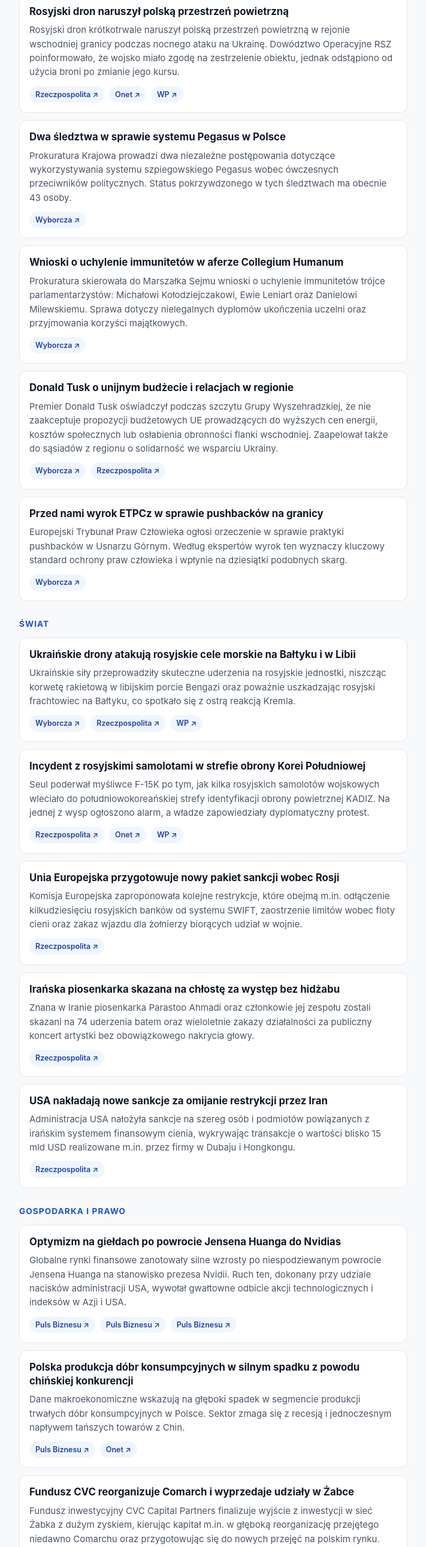
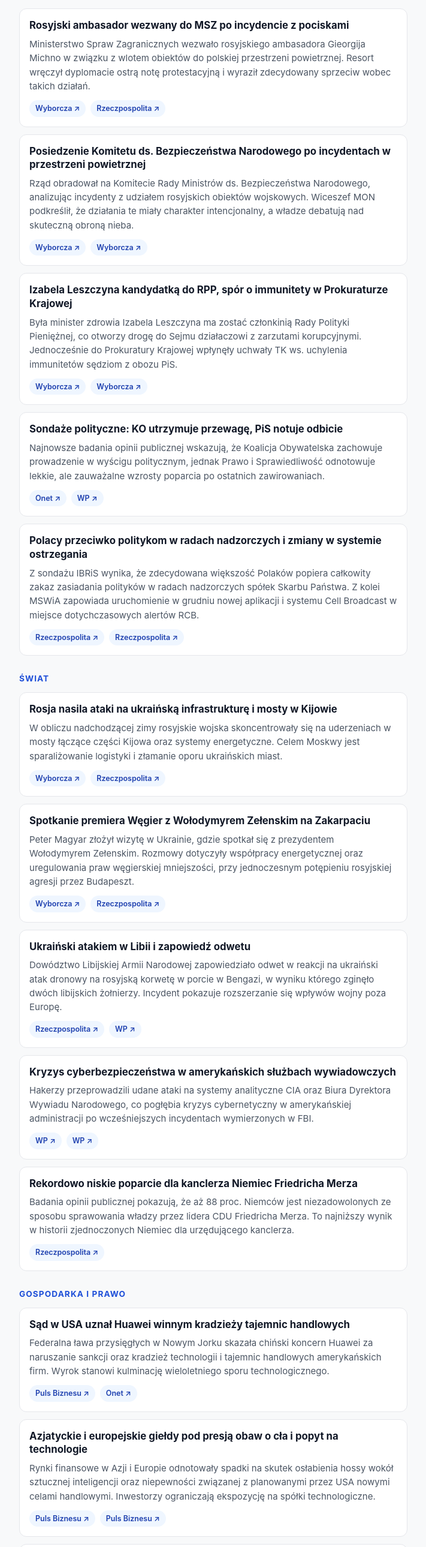
Before and after one commit to lukeakaluke/przeglad, a plain HTML site: page index.html in a window 1280 px wide. Shown: the part 221-2800 px from the top of the page at 60% size, without its empty margins (284-995 px from the left). Drawn offline with Linux system fonts and the light colour scheme.

Commit message:
Aktualizacja przeglądu prasy

```diff
--- a/index.html
+++ b/index.html
@@ -5,7 +5,7 @@
     <meta name="viewport" content="width=device-width, initial-scale=1.0, viewport-fit=cover">
     <meta name="theme-color" content="#111827">
     <link rel="manifest" href="manifest.json">
-    <title>Poranny Przegląd — 24 listopada 2026</title>
+    <title>Poranny Przegląd — 25 listopada 2026</title>
     <style>
         :root {
             --bg: #f8f9fa;
@@ -116,9 +116,9 @@
 </head>
 <body>
     <header>
-        <div class="meta">24 listopada 2026 • Aktualizacja 06:54</div>
+        <div class="meta">25 listopada 2026 • Aktualizacja 06:56</div>
         <h1>Poranny Przegląd Prasy</h1>
-        <p class="lead">Rosyjski dron naruszył polską przestrzeń powietrzną, a w kraju rozwijają się kluczowe śledztwa polityczne i finansowe.</p>
+        <p class="lead">Poranny przegląd prasy skupia się na napięciu geopolitycznym wokół naruszenia przestrzeni powietrznej, rosyjskich atakach na infrastrukturę Ukrainy oraz kluczowych decyzjach gospodarczych i sondażach politycznych w kraju.</p>
     </header>
     <main>
 
@@ -126,33 +126,33 @@
         <h2>Polska</h2>
 
         <article class="card">
-            <h3>Rosyjski dron naruszył polską przestrzeń powietrzną</h3>
-            <p>Rosyjski dron krótkotrwale naruszył polską przestrzeń powietrzną w rejonie wschodniej granicy podczas nocnego ataku na Ukrainę. Dowództwo Operacyjne RSZ poinformowało, że wojsko miało zgodę na zestrzelenie obiektu, jednak odstąpiono od użycia broni po zmianie jego kursu.</p>
-            <div class="sources"><a class="badge" href="https://www.rp.pl/wojsko/art45532721-rosyjski-dron-naruszyl-przestrzen-powietrzna-polski-wojsko-mialo-zgode-na-zestrzelenie" target="_blank" rel="noopener noreferrer">Rzeczpospolita ↗</a><a class="badge" href="https://wiadomosci.onet.pl/swiat/alarm-przy-granicy-do-polski-wlecial-rosyjski-dron-podsumowanie-nocy/8hst2bs" target="_blank" rel="noopener noreferrer">Onet ↗</a><a class="badge" href="https://wiadomosci.wp.pl/wojsko-wydalo-nowy-komunikat-rosyjski-dron-naruszyl-polska-przestrzen-7354262578300928a" target="_blank" rel="noopener noreferrer">WP ↗</a></div>
+            <h3>Rosyjski ambasador wezwany do MSZ po incydencie z pociskami</h3>
+            <p>Ministerstwo Spraw Zagranicznych wezwało rosyjskiego ambasadora Gieorgija Michno w związku z wlotem obiektów do polskiej przestrzeni powietrznej. Resort wręczył dyplomacie ostrą notę protestacyjną i wyraził zdecydowany sprzeciw wobec takich działań.</p>
+            <div class="sources"><a class="badge" href="https://wyborcza.pl/7,75398,33148979,rosyjski-ambasador-wezwany-do-msz-doskonale-wie-skad-pochodzily.html" target="_blank" rel="noopener noreferrer">Wyborcza ↗</a><a class="badge" href="https://www.rp.pl/dyplomacja/art45537041-incydent-z-rosyjskimi-pociskami-ambasador-rosji-otrzymal-ostra-note-protestacyjna" target="_blank" rel="noopener noreferrer">Rzeczpospolita ↗</a></div>
         </article>
 
         <article class="card">
-            <h3>Dwa śledztwa w sprawie systemu Pegasus w Polsce</h3>
-            <p>Prokuratura Krajowa prowadzi dwa niezależne postępowania dotyczące wykorzystywania systemu szpiegowskiego Pegasus wobec ówczesnych przeciwników politycznych. Status pokrzywdzonego w tych śledztwach ma obecnie 43 osoby.</p>
-            <div class="sources"><a class="badge" href="https://wyborcza.pl/7,75398,33146471,dwa-sledztwa-w-sprawie-pegasusa.html" target="_blank" rel="noopener noreferrer">Wyborcza ↗</a></div>
+            <h3>Posiedzenie Komitetu ds. Bezpieczeństwa Narodowego po incydentach w przestrzeni powietrznej</h3>
+            <p>Rząd obradował na Komitecie Rady Ministrów ds. Bezpieczeństwa Narodowego, analizując incydenty z udziałem rosyjskich obiektów wojskowych. Wiceszef MON podkreślił, że działania te miały charakter intencjonalny, a władze debatują nad skuteczną obroną nieba.</p>
+            <div class="sources"><a class="badge" href="https://wyborcza.pl/7,75398,33147586,polskie-wojsko-nie-zestrzelilo-rosyjskiego-drona-wiceszef-mon.html" target="_blank" rel="noopener noreferrer">Wyborcza ↗</a><a class="badge" href="https://wyborcza.pl/7,75398,33147554,spotkanie-komitetu-rady-ministrow-ds-bezpieczenstwa-narodowego.html" target="_blank" rel="noopener noreferrer">Wyborcza ↗</a></div>
         </article>
 
         <article class="card">
-            <h3>Wnioski o uchylenie immunitetów w aferze Collegium Humanum</h3>
-            <p>Prokuratura skierowała do Marszałka Sejmu wnioski o uchylenie immunitetów trójce parlamentarzystów: Michałowi Kołodziejczakowi, Ewie Leniart oraz Danielowi Milewskiemu. Sprawa dotyczy nielegalnych dyplomów ukończenia uczelni oraz przyjmowania korzyści majątkowych.</p>
-            <div class="sources"><a class="badge" href="https://wyborcza.pl/7,75398,33146313,afera-collegium-humanum-prokuratura-chce-postawic-zarzuty-poslom.html" target="_blank" rel="noopener noreferrer">Wyborcza ↗</a></div>
+            <h3>Izabela Leszczyna kandydatką do RPP, spór o immunitety w Prokuraturze Krajowej</h3>
+            <p>Była minister zdrowia Izabela Leszczyna ma zostać członkinią Rady Polityki Pieniężnej, co otworzy drogę do Sejmu działaczowi z zarzutami korupcyjnymi. Jednocześnie do Prokuratury Krajowej wpłynęły uchwały TK ws. uchylenia immunitetów sędziom z obozu PiS.</p>
+            <div class="sources"><a class="badge" href="https://wyborcza.pl/7,75398,33149039,izabela-leszczyna-kandydatka-ko-do-rady-polityki-pienieznej.html" target="_blank" rel="noopener noreferrer">Wyborcza ↗</a><a class="badge" href="https://wyborcza.pl/7,75398,33148247,kolejny-krok-ws-immunitetow-swieczkowskiego-i-sochanskiego.html" target="_blank" rel="noopener noreferrer">Wyborcza ↗</a></div>
         </article>
 
         <article class="card">
-            <h3>Donald Tusk o unijnym budżecie i relacjach w regionie</h3>
-            <p>Premier Donald Tusk oświadczył podczas szczytu Grupy Wyszehradzkiej, że nie zaakceptuje propozycji budżetowych UE prowadzących do wyższych cen energii, kosztów społecznych lub osłabienia obronności flanki wschodniej. Zaapelował także do sąsiadów z regionu o solidarność we wsparciu Ukrainy.</p>
-            <div class="sources"><a class="badge" href="https://wyborcza.pl/7,75398,33147076,na-pewno-nie-zaakceptuje-takiej-propozycji-tusk-o-nowym-budzecie.html" target="_blank" rel="noopener noreferrer">Wyborcza ↗</a><a class="badge" href="https://www.rp.pl/polityka/art45532351-donald-tusk-ostrzega-przed-rosja-i-apeluje-o-europejska-solidarnosc-z-polska" target="_blank" rel="noopener noreferrer">Rzeczpospolita ↗</a></div>
+            <h3>Sondaże polityczne: KO utrzymuje przewagę, PiS notuje odbicie</h3>
+            <p>Najnowsze badania opinii publicznej wskazują, że Koalicja Obywatelska zachowuje prowadzenie w wyścigu politycznym, jednak Prawo i Sprawiedliwość odnotowuje lekkie, ale zauważalne wzrosty poparcia po ostatnich zawirowaniach.</p>
+            <div class="sources"><a class="badge" href="https://wiadomosci.onet.pl/kraj/nowy-sondaz-partyjny-pis-zyskuje-ale-ko-utrzymuje-przewage/lwev73t" target="_blank" rel="noopener noreferrer">Onet ↗</a><a class="badge" href="https://wiadomosci.wp.pl/pis-odbija-sie-od-swojego-dna-ko-bez-szans-na-pelna-wladze-7354433351788544a" target="_blank" rel="noopener noreferrer">WP ↗</a></div>
         </article>
 
         <article class="card">
-            <h3>Przed nami wyrok ETPCz w sprawie pushbacków na granicy</h3>
-            <p>Europejski Trybunał Praw Człowieka ogłosi orzeczenie w sprawie praktyki pushbacków w Usnarzu Górnym. Według ekspertów wyrok ten wyznaczy kluczowy standard ochrony praw człowieka i wpłynie na dziesiątki podobnych skarg.</p>
-            <div class="sources"><a class="badge" href="https://wyborcza.pl/7,75398,33147109,dzis-wyrok-etpcz-w-sprawie-pushbackow-w-usnarzu-gornym-czy.html" target="_blank" rel="noopener noreferrer">Wyborcza ↗</a></div>
+            <h3>Polacy przeciwko politykom w radach nadzorczych i zmiany w systemie ostrzegania</h3>
+            <p>Z sondażu IBRiS wynika, że zdecydowana większość Polaków popiera całkowity zakaz zasiadania polityków w radach nadzorczych spółek Skarbu Państwa. Z kolei MSWiA zapowiada uruchomienie w grudniu nowej aplikacji i systemu Cell Broadcast w miejsce dotychczasowych alertów RCB.</p>
+            <div class="sources"><a class="badge" href="https://www.rp.pl/polityka/art45534751-rady-nadzorcze-bez-politykow-polacy-na-tak-ale-dwa-elektoraty-odstaja" target="_blank" rel="noopener noreferrer">Rzeczpospolita ↗</a><a class="badge" href="https://www.rp.pl/polityka/art45538091-mswia-szykuje-rewolucje-niebawem-nowa-aplikacja-ma-zastapic-alerty-rcb" target="_blank" rel="noopener noreferrer">Rzeczpospolita ↗</a></div>
         </article>
 
     </section>
@@ -161,33 +161,33 @@
         <h2>Świat</h2>
 
         <article class="card">
-            <h3>Ukraińskie drony atakują rosyjskie cele morskie na Bałtyku i w Libii</h3>
-            <p>Ukraińskie siły przeprowadziły skuteczne uderzenia na rosyjskie jednostki, niszcząc korwetę rakietową w libijskim porcie Bengazi oraz poważnie uszkadzając rosyjski frachtowiec na Bałtyku, co spotkało się z ostrą reakcją Kremla.</p>
-            <div class="sources"><a class="badge" href="https://wyborcza.pl/7,75399,33145404,ukraincy-rozszerzaja-front-wojenny-zniszczyli-rosyjski-okret.html" target="_blank" rel="noopener noreferrer">Wyborcza ↗</a><a class="badge" href="https://www.rp.pl/polityka/art45532241-atak-na-rosyjski-okret-w-bengazi-czy-ukraina-zaszkodzi-tworzeniu-nowej-dyktatury-w-libii" target="_blank" rel="noopener noreferrer">Rzeczpospolita ↗</a><a class="badge" href="https://wiadomosci.wp.pl/apel-pieskowa-po-atakach-chce-presji-na-wladze-ukrainy-7354292792047648a" target="_blank" rel="noopener noreferrer">WP ↗</a></div>
+            <h3>Rosja nasila ataki na ukraińską infrastrukturę i mosty w Kijowie</h3>
+            <p>W obliczu nadchodzącej zimy rosyjskie wojska skoncentrowały się na uderzeniach w mosty łączące części Kijowa oraz systemy energetyczne. Celem Moskwy jest sparaliżowanie logistyki i złamanie oporu ukraińskich miast.</p>
+            <div class="sources"><a class="badge" href="https://wyborcza.pl/7,75399,33147570,rosja-atakuje-mosty-w-kijowie-chce-podzielic-miasto-na-dwie.html" target="_blank" rel="noopener noreferrer">Wyborcza ↗</a><a class="badge" href="https://www.rp.pl/konflikty-zbrojne/art45535291-rosja-chce-zamrozic-ukrainskie-miasta-publicznie-wszystkiemu-zaprzecza" target="_blank" rel="noopener noreferrer">Rzeczpospolita ↗</a></div>
         </article>
 
         <article class="card">
-            <h3>Incydent z rosyjskimi samolotami w strefie obrony Korei Południowej</h3>
-            <p>Seul poderwał myśliwce F-15K po tym, jak kilka rosyjskich samolotów wojskowych wleciało do południowokoreańskiej strefy identyfikacji obrony powietrznej KADIZ. Na jednej z wysp ogłoszono alarm, a władze zapowiedziały dyplomatyczny protest.</p>
-            <div class="sources"><a class="badge" href="https://www.rp.pl/polityka/art45532771-rosyjskie-samoloty-w-poblizu-korei-pld-seul-poderwal-mysliwce-alarm-dla-jednej-z-wysp" target="_blank" rel="noopener noreferrer">Rzeczpospolita ↗</a><a class="badge" href="https://wiadomosci.onet.pl/swiat/alarm-przy-granicy-do-polski-wlecial-rosyjski-dron-podsumowanie-nocy/8hst2bs" target="_blank" rel="noopener noreferrer">Onet ↗</a><a class="badge" href="https://wiadomosci.wp.pl/niespokojna-noc-nie-tylko-w-polsce-seul-reaguje-nosysjkie-samoloty-7354323158370304a" target="_blank" rel="noopener noreferrer">WP ↗</a></div>
+            <h3>Spotkanie premiera Węgier z Wołodymyrem Zełenskim na Zakarpaciu</h3>
+            <p>Peter Magyar złożył wizytę w Ukrainie, gdzie spotkał się z prezydentem Wołodymyrem Zełenskim. Rozmowy dotyczyły współpracy energetycznej oraz uregulowania praw węgierskiej mniejszości, przy jednoczesnym potępieniu rosyjskiej agresji przez Budapeszt.</p>
+            <div class="sources"><a class="badge" href="https://wyborcza.pl/7,75399,33149036,premier-wegier-z-wizyta-w-ukrainie-magyar-upomnial-se-o-prawa.html" target="_blank" rel="noopener noreferrer">Wyborcza ↗</a><a class="badge" href="https://www.rp.pl/polityka/art45538151-magyar-spotkal-se-z-zelenskim-wegry-deklaruja-pomoc-i-potepiaja-rosyjska-agresje" target="_blank" rel="noopener noreferrer">Rzeczpospolita ↗</a></div>
         </article>
 
         <article class="card">
-            <h3>Unia Europejska przygotowuje nowy pakiet sankcji wobec Rosji</h3>
-            <p>Komisja Europejska zaproponowała kolejne restrykcje, które obejmą m.in. odłączenie kilkudziesięciu rosyjskich banków od systemu SWIFT, zaostrzenie limitów wobec floty cieni oraz zakaz wjazdu dla żołnierzy biorących udział w wojnie.</p>
-            <div class="sources"><a class="badge" href="https://www.rp.pl/polityka/art45531971-unia-europejskie-szykuje-nowe-sankcje-na-rosje-obejma-banki-zolnierzy-i-sportowcow" target="_blank" rel="noopener noreferrer">Rzeczpospolita ↗</a></div>
+            <h3>Ukraiński atakiem w Libii i zapowiedź odwetu</h3>
+            <p>Dowództwo Libijskiej Armii Narodowej zapowiedziało odwet w reakcji na ukraiński atak dronowy na rosyjską korwetę w porcie w Bengazi, w wyniku którego zginęło dwóch libijskich żołnierzy. Incydent pokazuje rozszerzanie się wpływów wojny poza Europę.</p>
+            <div class="sources"><a class="badge" href="https://www.rp.pl/konflikty-zbrojne/art45538471-armia-z-libii-zapowiada-odwet-za-ukrainski-atak-na-rosyjska-korwete" target="_blank" rel="noopener noreferrer">Rzeczpospolita ↗</a><a class="badge" href="https://wiadomosci.wp.pl/ukrainski-atak-w-libii-zabil-2-zolnierzy-armia-zapowiada-odwet-7354645821515808a" target="_blank" rel="noopener noreferrer">WP ↗</a></div>
         </article>
 
         <article class="card">
-            <h3>Irańska piosenkarka skazana na chłostę za występ bez hidżabu</h3>
-            <p>Znana w Iranie piosenkarka Parastoo Ahmadi oraz członkowie jej zespołu zostali skazani na 74 uderzenia batem oraz wieloletnie zakazy działalności za publiczny koncert artystki bez obowiązkowego nakrycia głowy.</p>
-            <div class="sources"><a class="badge" href="https://www.rp.pl/spoleczenstwo/art45532851-29-letnia-piosenkarka-z-iranu-wychlostana-za-wystep-bez-hidzabu" target="_blank" rel="noopener noreferrer">Rzeczpospolita ↗</a></div>
+            <h3>Kryzys cyberbezpieczeństwa w amerykańskich służbach wywiadowczych</h3>
+            <p>Hakerzy przeprowadzili udane ataki na systemy analityczne CIA oraz Biura Dyrektora Wywiadu Narodowego, co pogłębia kryzys cybernetyczny w amerykańskiej administracji po wcześniejszych incydentach wymierzonych w FBI.</p>
+            <div class="sources"><a class="badge" href="https://wiadomosci.wp.pl/dzialo-sie-w-nocy-paraliz-w-systemach-cia-tragiczny-wypadek-w-wielkopolsce-7354693457324064a" target="_blank" rel="noopener noreferrer">WP ↗</a><a class="badge" href="https://wiadomosci.wp.pl/amerykanski-wywiad-na-celowniku-hakerzy-w-systemach-cia-i-fbi-7354614634383360a" target="_blank" rel="noopener noreferrer">WP ↗</a></div>
         </article>
 
         <article class="card">
-            <h3>USA nakładają nowe sankcje za omijanie restrykcji przez Iran</h3>
-            <p>Administracja USA nałożyła sankcje na szereg osób i podmiotów powiązanych z irańskim systemem finansowym cienia, wykrywając transakcje o wartości blisko 15 mld USD realizowane m.in. przez firmy w Dubaju i Hongkongu.</p>
-            <div class="sources"><a class="badge" href="https://www.rp.pl/polityka/art45532601-iran-omijal-sankcje-przez-firmy-w-dubaju-i-hongkongu-usa-odpowiadaja-restrykcjami" target="_blank" rel="noopener noreferrer">Rzeczpospolita ↗</a></div>
+            <h3>Rekordowo niskie poparcie dla kanclerza Niemiec Friedricha Merza</h3>
+            <p>Badania opinii publicznej pokazują, że aż 88 proc. Niemców jest niezadowolonych ze sposobu sprawowania władzy przez lidera CDU Friedricha Merza. To najniższy wynik w historii zjednoczonych Niemiec dla urzędującego kanclerza.</p>
+            <div class="sources"><a class="badge" href="https://www.rp.pl/polityka/art45538511-rekordowo-zly-wynik-kanclerza-friedricha-merza-niemcy-go-nie-chca" target="_blank" rel="noopener noreferrer">Rzeczpospolita ↗</a></div>
         </article>
 
     </section>
@@ -196,34 +196,34 @@
         <h2>Gospodarka i Prawo</h2>
 
         <article class="card">
-            <h3>Optymizm na giełdach po powrocie Jensena Huanga do Nvidias</h3>
-            <p>Globalne rynki finansowe zanotowały silne wzrosty po niespodziewanym powrocie Jensena Huanga na stanowisko prezesa Nvidii. Ruch ten, dokonany przy udziale nacisków administracji USA, wywołał gwałtowne odbicie akcji technologicznych i indeksów w Azji i USA.</p>
-            <div class="sources"><a class="badge" href="https://www.pb.pl/azjatyckie-gieldy-mocno-odbijaja-powrot-huanga-przywraca-optymizm-wokol-ai-1270899" target="_blank" rel="noopener noreferrer">Puls Biznesu ↗</a><a class="badge" href="https://www.pb.pl/wall-street-zwyzkuje-akcje-nvidii-drozeja-o-31-proc-1270898" target="_blank" rel="noopener noreferrer">Puls Biznesu ↗</a><a class="badge" href="https://www.pb.pl/usa-trump-przekonalem-zarzad-nvidii-do-przywrocenia-huanga-1270887" target="_blank" rel="noopener noreferrer">Puls Biznesu ↗</a></div>
+            <h3>Sąd w USA uznał Huawei winnym kradzieży tajemnic handlowych</h3>
+            <p>Federalna ława przysięgłych w Nowym Jorku skazała chiński koncern Huawei za naruszanie sankcji oraz kradzież technologii i tajemnic handlowych amerykańskich firm. Wyrok stanowi kulminację wieloletniego sporu technologicznego.</p>
+            <div class="sources"><a class="badge" href="https://www.pb.pl/huawei-skazany-w-usa-chinski-koncern-uznany-za-winnego-oszustw-i-kradziezy-tajemnic-handlowych-1270967" target="_blank" rel="noopener noreferrer">Puls Biznesu ↗</a><a class="badge" href="https://wiadomosci.onet.pl/swiat/firma-huawei-uznana-za-winna-oszustwa-w-usa-co-dalej-z-chinskim-gigantem/dsp2mw2" target="_blank" rel="noopener noreferrer">Onet ↗</a></div>
         </article>
 
         <article class="card">
-            <h3>Polska produkcja dóbr konsumpcyjnych w silnym spadku z powodu chińskiej konkurencji</h3>
-            <p>Dane makroekonomiczne wskazują na głęboki spadek w segmencie produkcji trwałych dóbr konsumpcyjnych w Polsce. Sektor zmaga się z recesją i jednoczesnym napływem tańszych towarów z Chin.</p>
-            <div class="sources"><a class="badge" href="https://www.pb.pl/czesc-polskiego-przemyslu-jest-w-recesji-chinska-konkurencja-rosnie-1270889" target="_blank" rel="noopener noreferrer">Puls Biznesu ↗</a><a class="badge" href="https://wiadomosci.onet.pl/kraj/czesc-polskiego-przemyslu-w-duzym-spadku-rosnie-znaczenie-chin/pg821kc" target="_blank" rel="noopener noreferrer">Onet ↗</a></div>
+            <h3>Azjatyckie i europejskie giełdy pod presją obaw o cła i popyt na technologie</h3>
+            <p>Rynki finansowe w Azji i Europie odnotowały spadki na skutek osłabienia hossy wokół sztucznej inteligencji oraz niepewności związanej z planowanymi przez USA nowymi celami handlowymi. Inwestorzy ograniczają ekspozycję na spółki technologiczne.</p>
+            <div class="sources"><a class="badge" href="https://www.pb.pl/azjatyckie-gieldy-znow-pod-presja-slabnie-hossa-ai-a-usa-szykuja-nowe-cla-1270968" target="_blank" rel="noopener noreferrer">Puls Biznesu ↗</a><a class="badge" href="https://www.pb.pl/na-gieldach-w-europie-dalszy-ciag-hustawki-nastrojow-spolki-technologiczne-i-surowcowe-tanialy-1270960" target="_blank" rel="noopener noreferrer">Puls Biznesu ↗</a></div>
         </article>
 
         <article class="card">
-            <h3>Fundusz CVC reorganizuje Comarch i wyprzedaje udziały w Żabce</h3>
-            <p>Fundusz inwestycyjny CVC Capital Partners finalizuje wyjście z inwestycji w sieć Żabka z dużym zyskiem, kierując kapitał m.in. w głęboką reorganizację przejętego niedawno Comarchu oraz przygotowując się do nowych przejęć na polskim rynku.</p>
-            <div class="sources"><a class="badge" href="https://www.pb.pl/sprzedaja-zabke-reorganizuja-comarch-maja-miliardy-na-zakupy-oto-plany-funduszu-cvc-1270890" target="_blank" rel="noopener noreferrer">Puls Biznesu ↗</a></div>
+            <h3>Mocne wyniki finansowe i plany dywidendowe CD Projektu</h3>
+            <p>CD Projekt zamknął trzeci kwartał zyskiem netto na poziomie 109 mln zł przy przychodach 208 mln zł. Zarząd spółki po raz pierwszy zdecydował się zaproponować wypłatę zaliczki na poczet dywidendy oraz ogłosił nową umowę z Sony.</p>
+            <div class="sources"><a class="badge" href="https://www.pb.pl/cd-projekt-prezentuje-wyniki-za-trzeci-kwartal-1270952" target="_blank" rel="noopener noreferrer">Puls Biznesu ↗</a></div>
         </article>
 
         <article class="card">
-            <h3>Port Gdynia zapowiada gigantyczną inwestycję w Port Zewnętrzny</h3>
-            <p>Port Gdynia planuje przeznaczyć 6 mld zł na budowę Portu Zewnętrznego, co wiąże się z zakrojonym na szeroką skalę projektem lądowego poszerzania terenu kosztem wód morskich i unowocześnieniem infrastruktury przeładunkowej.</p>
-            <div class="sources"><a class="badge" href="https://www.pb.pl/takie-inwestycje-szykuje-port-gdynia-6-mld-zl-na-port-zewnetrzny-pb-rozmowa-1270892" target="_blank" rel="noopener noreferrer">Puls Biznesu ↗</a></div>
+            <h3>Budimex przygotowuje się do wielkiej ekspansji drogowej w Czechach</h3>
+            <p>Polski lider budowlany Budimex finalizuje przygotowania do realizacji strategicznej inwestycji drogowej w Czechach o wartości 13 mld zł. Jednocześnie spółka uzależnia zagraniczne kontrakty w krajach bałtyckich od unijnego dofinansowania.</p>
+            <div class="sources"><a class="badge" href="https://www.pb.pl/budimex-szykuje-sie-do-inwestycji-w-czeskie-drogi-los-kontraktow-w-krajach-baltyckich-zalezy-od-dotacji-ue-1270956" target="_blank" rel="noopener noreferrer">Puls Biznesu ↗</a></div>
         </article>
 
     </section>
 
     </main>
     <footer>
-        Przeanalizowano 84 artykułów z 6 zaufanych źródeł (Wyborcza, Rzeczpospolita, PB, DGP, Onet, WP).
+        Przeanalizowano 95 artykułów z 6 zaufanych źródeł (Wyborcza, Rzeczpospolita, PB, DGP, Onet, WP).
     </footer>
 </body>
 </html>
```
